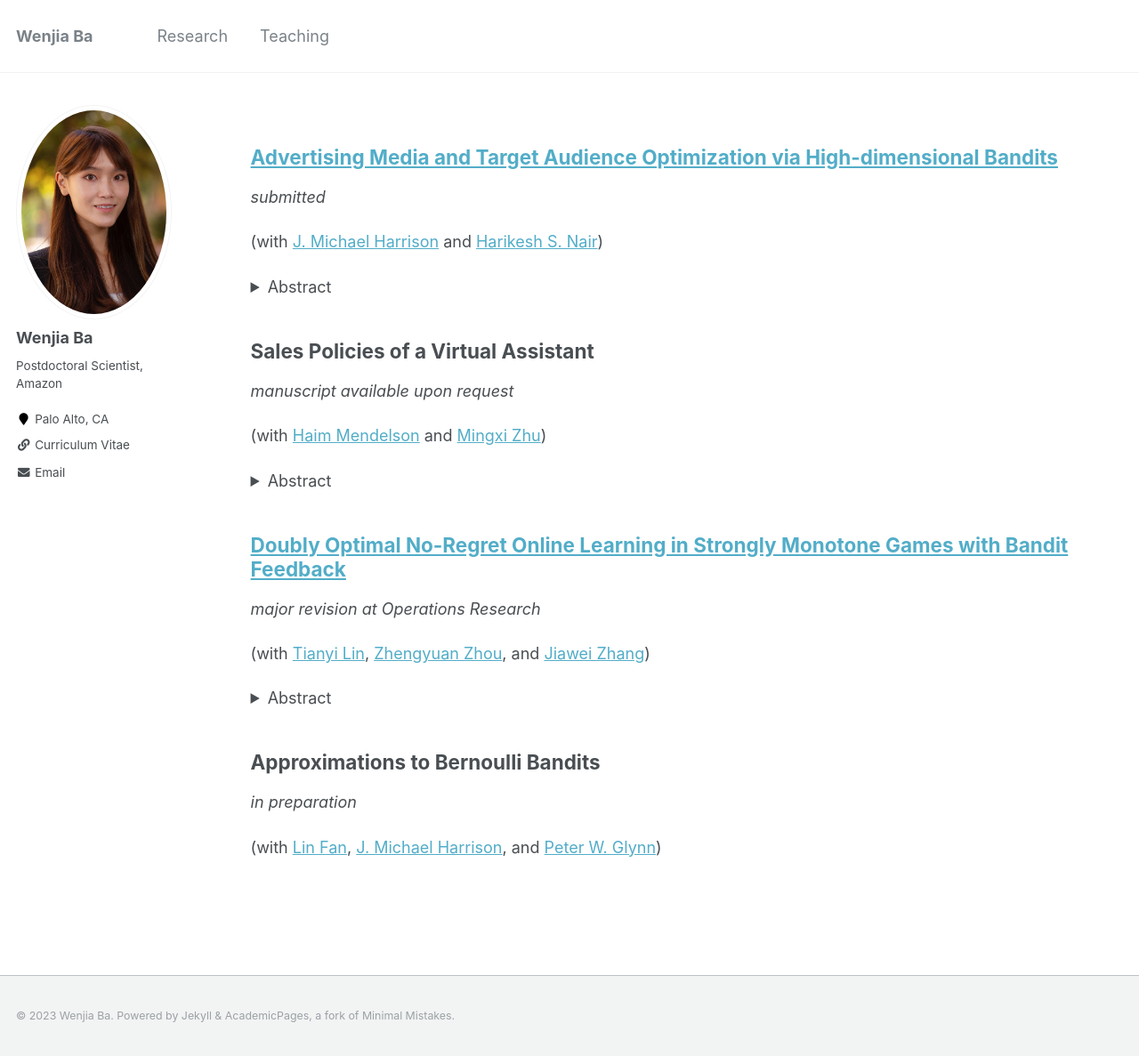
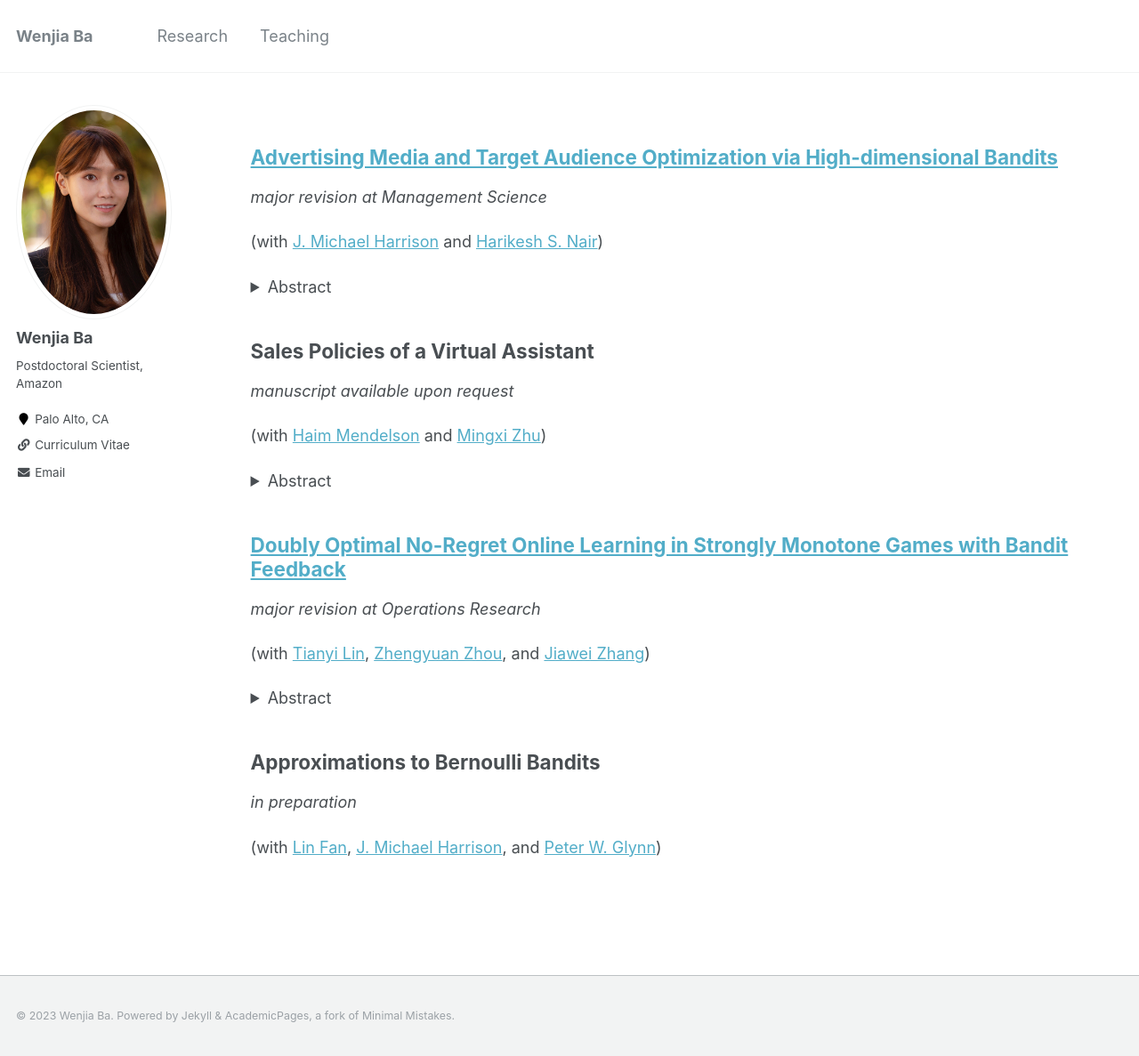
Before and after one commit to wenjiaba/wenjiaba.github.io, a Jekyll site: the page built from _pages/research.md, in a window 1280 px wide and 1187 px high. Shown: the whole window at 89% size. Built offline with Jekyll 4.4.1, drawn with Linux system fonts in a browser that asks for light colours; formulas are drawn with MathJax 3.

Commit message:
Update research.md

```diff
--- a/_pages/research.md
+++ b/_pages/research.md
@@ -7,7 +7,7 @@ author_profile: true
 
 [Advertising Media and Target Audience Optimization via High-dimensional Bandits](https://arxiv.org/abs/2209.08403)
 -----
-*submitted*
+*major revision at Management Science*
 
 (with [J. Michael Harrison](https://www.gsb.stanford.edu/faculty-research/faculty/j-michael-harrison) and [Harikesh S. Nair](https://gsb-faculty.stanford.edu/harikesh-nair/))
 
```
